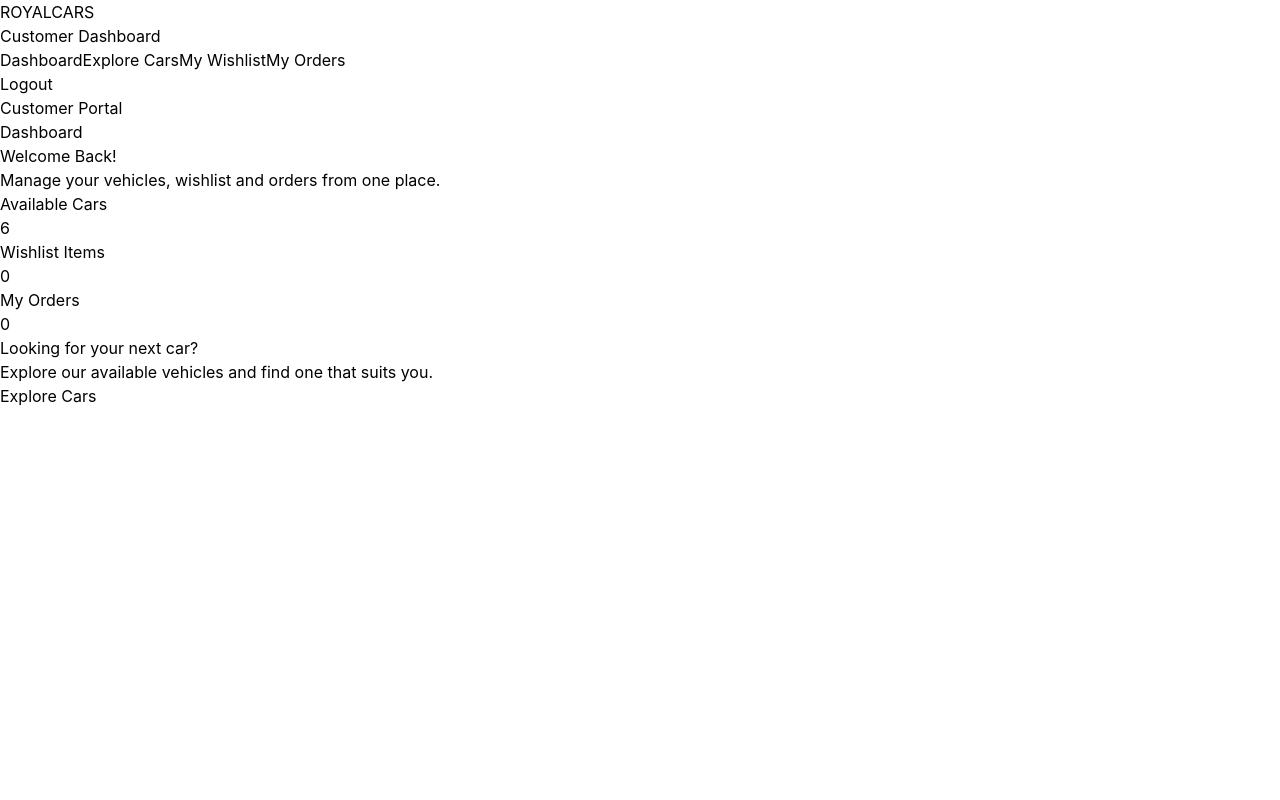
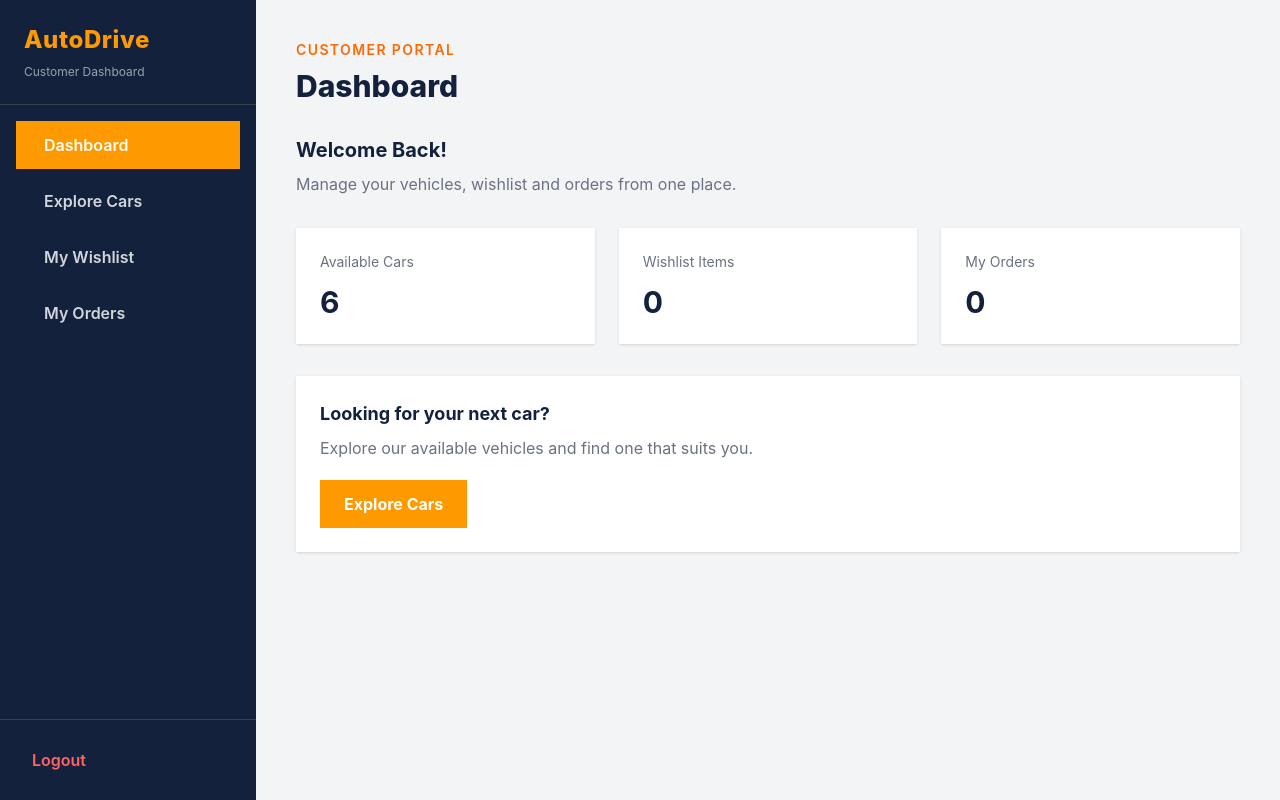
Before and after one commit to macklenton/Car_Dealership, a React (Vite) app: page /customer-dashboard in a window 1280 px wide. Built offline with nearby package versions, Linux system fonts and the light colour scheme.

Commit message:
linking customer dashboard to the  app

```diff
--- a/src/features/customer/pages/CustomerDashboard.jsx
+++ b/src/features/customer/pages/CustomerDashboard.jsx
@@ -1,4 +1,3 @@
-
 import { useState } from "react";
 import { Link, useNavigate } from "react-router-dom";
 import cars from "../../../data/cars";
@@ -8,13 +7,14 @@ function CustomerDashboard() {
   const navigate = useNavigate();
 
   const menuItems = [
-    { name: "Dashboard"},
-    { name: "Explore Cars"},
-    { name: "My Wishlist"},
+    { name: "Dashboard" },
+    { name: "Explore Cars" },
+    { name: "My Wishlist" },
     { name: "My Orders"},
   ];
 
-  // Temporary demo data
+  // Temporary demo data.
+  // We will connect this to the actual wishlist and orders later.
   const wishlist = [];
   const orders = [];
 
@@ -28,27 +28,35 @@ function CustomerDashboard() {
   };
 
   const handleLogout = () => {
+    // Connect this to your actual authentication logout function.
     navigate("/login");
   };
 
   return (
-    <div>
+    <div className="flex min-h-screen bg-gray-100">
 
       {/* Sidebar */}
-      <aside>
+      <aside className="flex w-64 flex-col bg-[#14213d] text-white">
 
-        <div>
-          <h1>
-            ROYAL<span>CARS</span>
+        <div className="border-b border-gray-700 p-6">
+          <h1 className="text-2xl font-extrabold tracking-wide">
+            <span className="text-amber-500">AutoDrive</span>
           </h1>
-          <p>Customer Dashboard</p>
+          <p className="mt-2 text-xs text-gray-400">
+            Customer Dashboard
+          </p>
         </div>
 
-        <nav>
+        <nav className="flex-1 space-y-2 p-4">
           {menuItems.map((item) => (
             <button
               key={item.name}
               onClick={() => handleNavigation(item.name)}
+              className={`flex w-full items-center gap-3 px-4 py-3 text-left font-semibold transition ${
+                activeSection === item.name
+                  ? "bg-amber-500 text-white"
+                  : "text-gray-300 hover:bg-amber-500 hover:text-white"
+              }`}
             >
               <span>{item.icon}</span>
               {item.name}
@@ -56,113 +64,133 @@ function CustomerDashboard() {
           ))}
         </nav>
 
-        <div>
-          <button onClick={handleLogout}>
+        <div className="border-t border-gray-700 p-4">
+          <button
+            onClick={handleLogout}
+            className="w-full px-4 py-3 text-left font-semibold text-red-400 transition hover:bg-amber-500"
+          >
              Logout
           </button>
         </div>
-
       </aside>
 
-      {/* Main Content */}
-      <main>
+      {/* Main content */}
+      <main className="min-w-0 flex-1 p-6 md:p-10">
 
-        <header>
-          <p>Customer Portal</p>
-          <h2>{activeSection}</h2>
+        <header className="mb-8">
+          <p className="text-sm font-semibold uppercase tracking-widest text-orange-500">
+            Customer Portal
+          </p>
+
+          <h2 className="mt-2 text-3xl font-extrabold text-[#14213d]">
+            {activeSection}
+          </h2>
         </header>
 
-        {/* Dashboard Overview */}
+        {/* Dashboard overview */}
         {activeSection === "Dashboard" && (
           <div>
+            <h3 className="text-xl font-bold text-[#14213d]">
+              Welcome Back!
+            </h3>
 
-            <h3>Welcome Back!</h3>
-
-            <p>
+            <p className="mt-2 text-gray-500">
               Manage your vehicles, wishlist and orders from one place.
             </p>
 
-            <div>
+            <div className="mt-8 grid gap-6 md:grid-cols-3">
 
-              <div>
-                <p>Available Cars</p>
-                <h3>
-                  {cars.filter(
-                    (car) => car.status === "Available"
-                  ).length}
+              <div className="bg-white p-6 shadow-sm">
+                <p className="text-sm text-gray-500">Available Cars</p>
+                <h3 className="mt-3 text-3xl font-bold text-[#14213d]">
+                  {cars.filter((car) => car.status === "Available").length}
                 </h3>
               </div>
 
-              <div>
-                <p>Wishlist Items</p>
-                <h3>{wishlist.length}</h3>
+              <div className="bg-white p-6 shadow-sm">
+                <p className="text-sm text-gray-500">Wishlist Items</p>
+                <h3 className="mt-3 text-3xl font-bold text-[#14213d]">
+                  {wishlist.length}
+                </h3>
               </div>
 
-              <div>
-                <p>My Orders</p>
-                <h3>{orders.length}</h3>
+              <div className="bg-white p-6 shadow-sm">
+                <p className="text-sm text-gray-500">My Orders</p>
+                <h3 className="mt-3 text-3xl font-bold text-[#14213d]">
+                  {orders.length}
+                </h3>
               </div>
 
             </div>
 
-            <div>
-              <h3>Looking for your next car?</h3>
+            <div className="mt-8 bg-white p-6 shadow-sm">
+              <h3 className="text-lg font-bold text-[#14213d]">
+                Looking for your next car?
+              </h3>
 
-              <p>
+              <p className="mt-2 text-gray-500">
                 Explore our available vehicles and find one that suits you.
               </p>
 
-              <Link to="/cars">
+              <Link
+                to="/cars"
+                className="mt-5 inline-block bg-amber-500 px-6 py-3 font-bold text-white transition hover:bg-[#14213d]"
+              >
                 Explore Cars
               </Link>
             </div>
-
           </div>
         )}
 
         {/* Wishlist */}
         {activeSection === "My Wishlist" && (
-          <div>
-
-            <h3>My Wishlist</h3>
+          <div className="bg-white p-8 shadow-sm">
+            <h3 className="text-xl font-bold text-[#14213d]">
+              My Wishlist
+            </h3>
 
             {wishlist.length === 0 ? (
-              <div>
-                <p>
+              <div className="py-12 text-center">
+                <p className="text-gray-500">
                   You haven't added any cars to your wishlist yet.
                 </p>
 
-                <Link to="/cars">
+                <Link
+                  to="/cars"
+                  className="mt-5 inline-block bg-orange-500 px-6 py-3 font-bold text-white"
+                >
                   Explore Cars
                 </Link>
               </div>
             ) : (
               <p>Your saved vehicles will appear here.</p>
             )}
-
           </div>
         )}
 
         {/* Orders */}
         {activeSection === "My Orders" && (
-          <div>
-
-            <h3>My Orders</h3>
+          <div className="bg-white p-8 shadow-sm">
+            <h3 className="text-xl font-bold text-[#14213d]">
+              My Orders
+            </h3>
 
             {orders.length === 0 ? (
-              <div>
-                <p>
+              <div className="py-12 text-center">
+                <p className="text-gray-500">
                   You haven't placed any orders yet.
                 </p>
 
-                <Link to="/cars">
+                <Link
+                  to="/cars"
+                  className="mt-5 inline-block bg-orange-500 px-6 py-3 font-bold text-white"
+                >
                   Browse Vehicles
                 </Link>
               </div>
             ) : (
               <p>Your orders will appear here.</p>
             )}
-
           </div>
         )}
 
```
